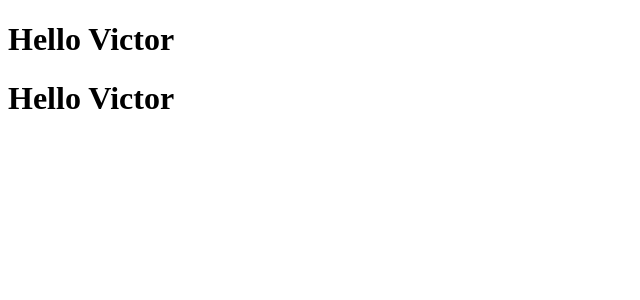
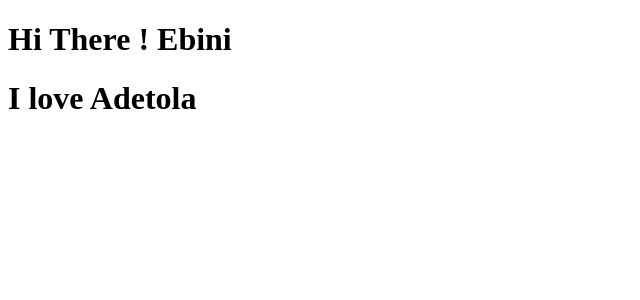
Before and after one commit to ebinivic/REACT, a React (Vite) app in the folder Reactwiz/: page / in a window 1280 px wide. Shown: the top 300 px of the page, without its empty margins (0-640 px from the left). Built offline with nearby package versions, Linux system fonts and the light colour scheme.

Commit message:
fifth commit

```diff
--- a/Reactwiz/src/App.jsx
+++ b/Reactwiz/src/App.jsx
@@ -1,10 +1,13 @@
 import Hello from './components/Hello';
 function App() {
 
-  return <div className="App">
-      <Hello />
-      <Hello />
-    </div>;
+  return (
+<div className="App">
+      <Hello name='Ebini' message='Hi There !'/>
+      <Hello name='Adetola' message='I love'/>
+    </div>
+  )
+
 
 }
 
--- a/Reactwiz/src/components/Hello.jsx
+++ b/Reactwiz/src/components/Hello.jsx
@@ -1,8 +1,10 @@
-
-function Hello() {
-    return (
+function Hello(props) {
+console.log(props);
+return (
 <div>
-    <h1>Hello Victor</h1>
+    <h1>
+         {props.message} {props.name}
+        </h1>
     </div>
     )
 };
```
